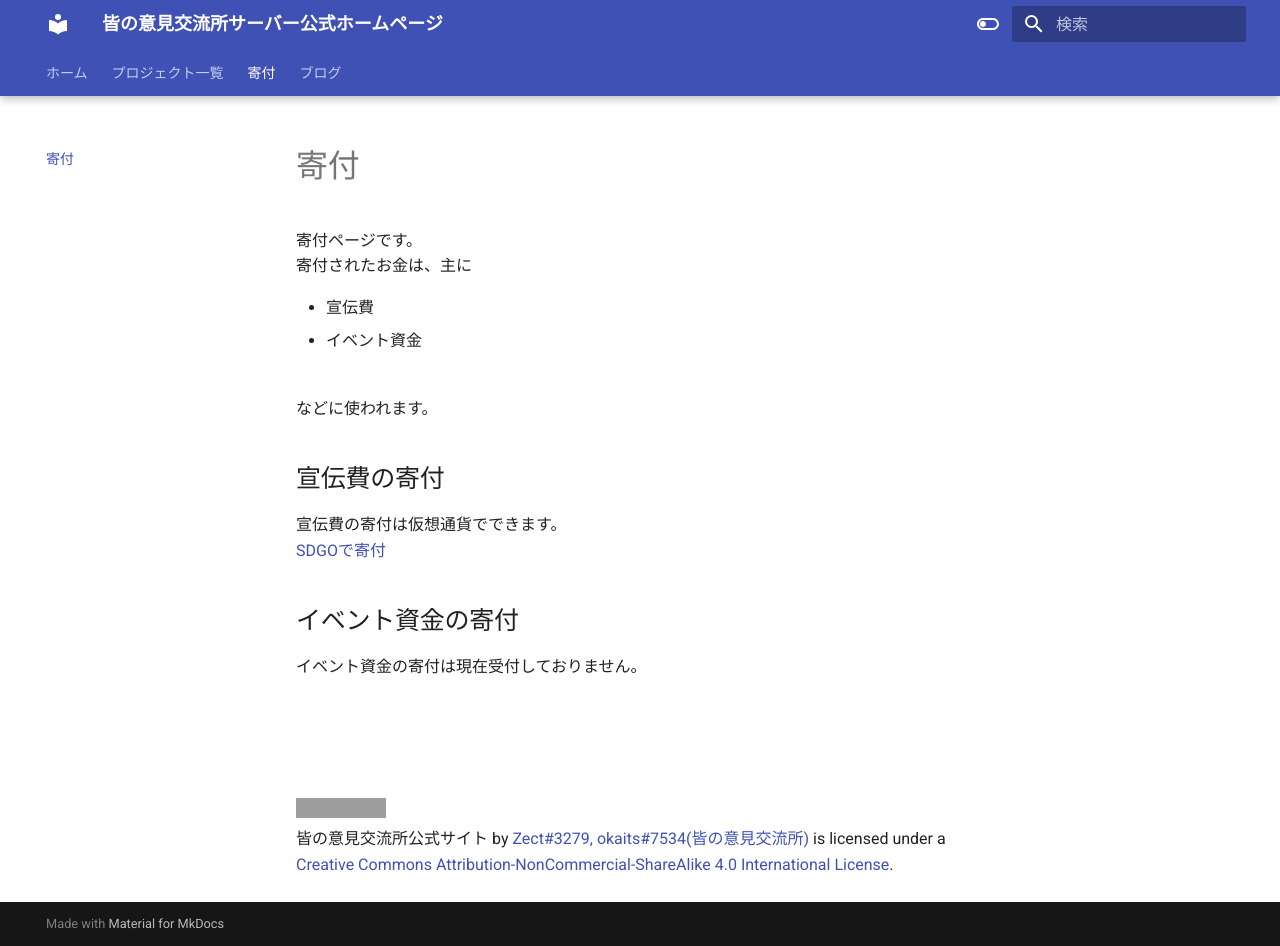
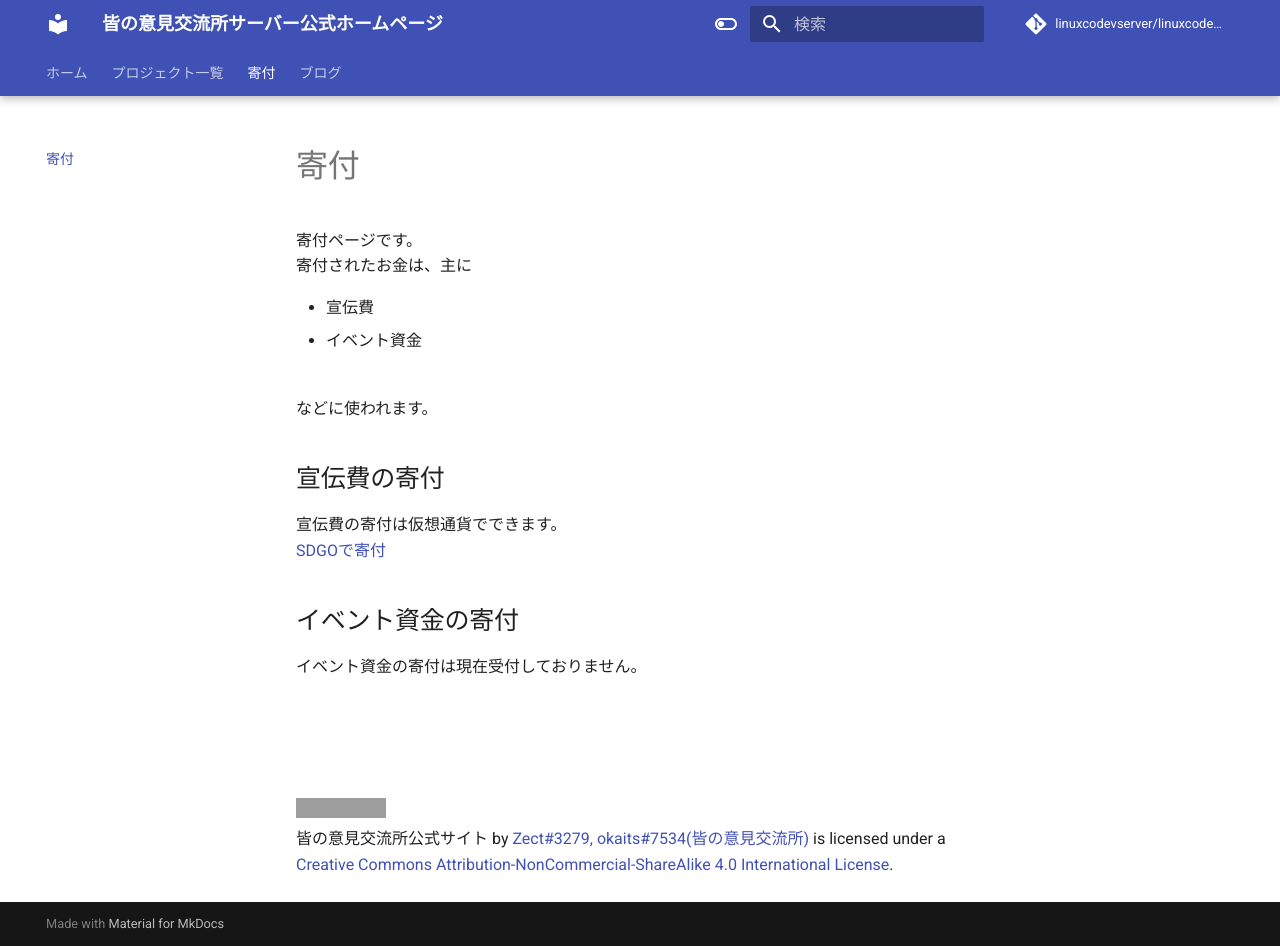
Before and after one commit to linuxcodevserver/linuxcodevserver.github.io, an MkDocs documentation site: the page built from docs/donate.md, in a window 1280 px wide and 946 px high. Built offline with MkDocs 1.6.1 and Material for MkDocs 9.7.7, drawn with Linux system fonts in a browser that asks for light colours; comment, search, counter and statistics services are not loaded; grey boxes are pictures that could not be loaded.

Commit message:
Update mkdocs.yml

```diff
--- a/mkdocs.yml
+++ b/mkdocs.yml
@@ -20,7 +20,9 @@ theme:
           toggle:
               icon: material/toggle-switch
               name: Switch to light mode
-
+repo_name: linuxcodevserver/linuxcodevserver.github.io
+repo_url: https://github.com/linuxcodevserver/linuxcodevserver.github.io
+edit_uri: ""
 nav:
     - ホーム: index.md
     - プロジェクト一覧: projects.md
```
